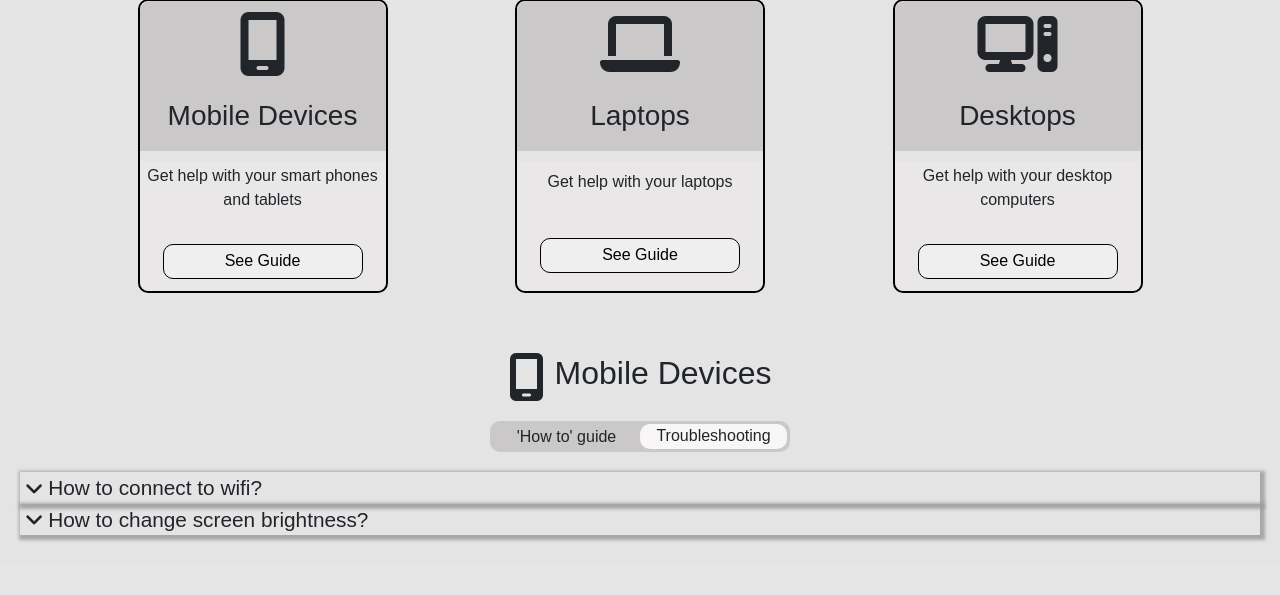
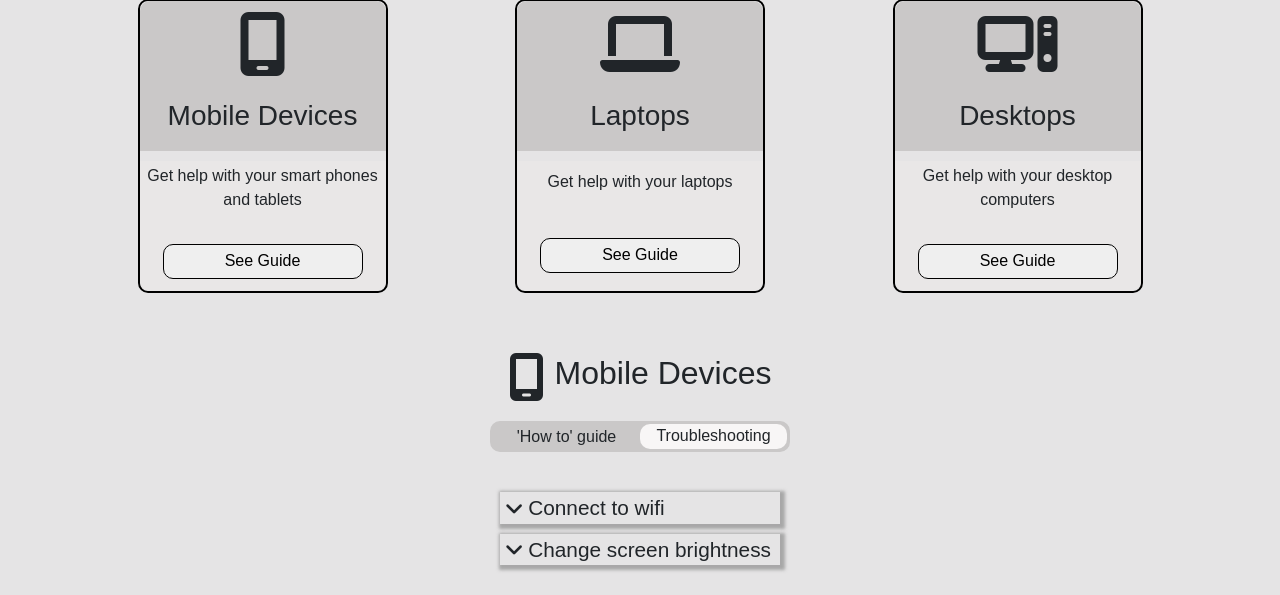
Before and after one commit to Carlos-n21/Team4-Family-hack, a Django app: page /technicalissues/ in a window 1280 px wide. Shown: the part 237-832 px from the top of the page. Before the commit the page ends 779 px from the top, so only its background shows below. Run offline with Django 5.2, Linux system fonts and the light colour scheme; some libraries are stand-ins or nearby versions.

Commit message:
Adjust position styling for help elements

```diff
--- a/static/css/style.css
+++ b/static/css/style.css
@@ -236,7 +236,11 @@ h4 {
 
 /* expanded guide */
 .guide-expanded {
-  margin: 20px;
+  margin: 20px 10px;
+  display: flex;
+  flex-direction: column;
+  align-items: center;
+  justify-content: center;
 }
 
 .guide-expanded h2 {
@@ -284,6 +288,15 @@ h4 {
   border-radius: 10px;
 }
 
+.help-group {
+  padding: 10px;
+  max-width: 350px;
+}
+
+.help-item {
+  min-width: 280px;
+}
+
 .help-head {
   display: flex;
   align-items: center;
@@ -291,6 +304,7 @@ h4 {
   box-shadow: 2px 2px 3px 3px rgba(153, 153, 153, 0.8);
   user-select: none;
   cursor: pointer;
+  margin-top: 10px;
 
 }
 
--- a/technicalissues/templates/technicalissues.html
+++ b/technicalissues/templates/technicalissues.html
@@ -58,7 +58,7 @@
         <div class="help-item">
             <div class="help-head">
                 <i class="fa-solid fa-angle-down fa-2xs arrow-icons"></i>
-                <p>How to connect to wifi?</p>
+                <p>Connect to wifi</p>
             </div>
             <div class="help-body hidden-item">
                 <ul>
@@ -74,7 +74,7 @@
         <div class="help-item">
             <div class="help-head">
                 <i class="fa-solid fa-angle-down fa-2xs arrow-icons"></i>
-                <p>How to change screen brightness?</p>
+                <p>Change screen brightness</p>
             </div>
             <div class="help-body hidden-item">
                 <ul>
```
